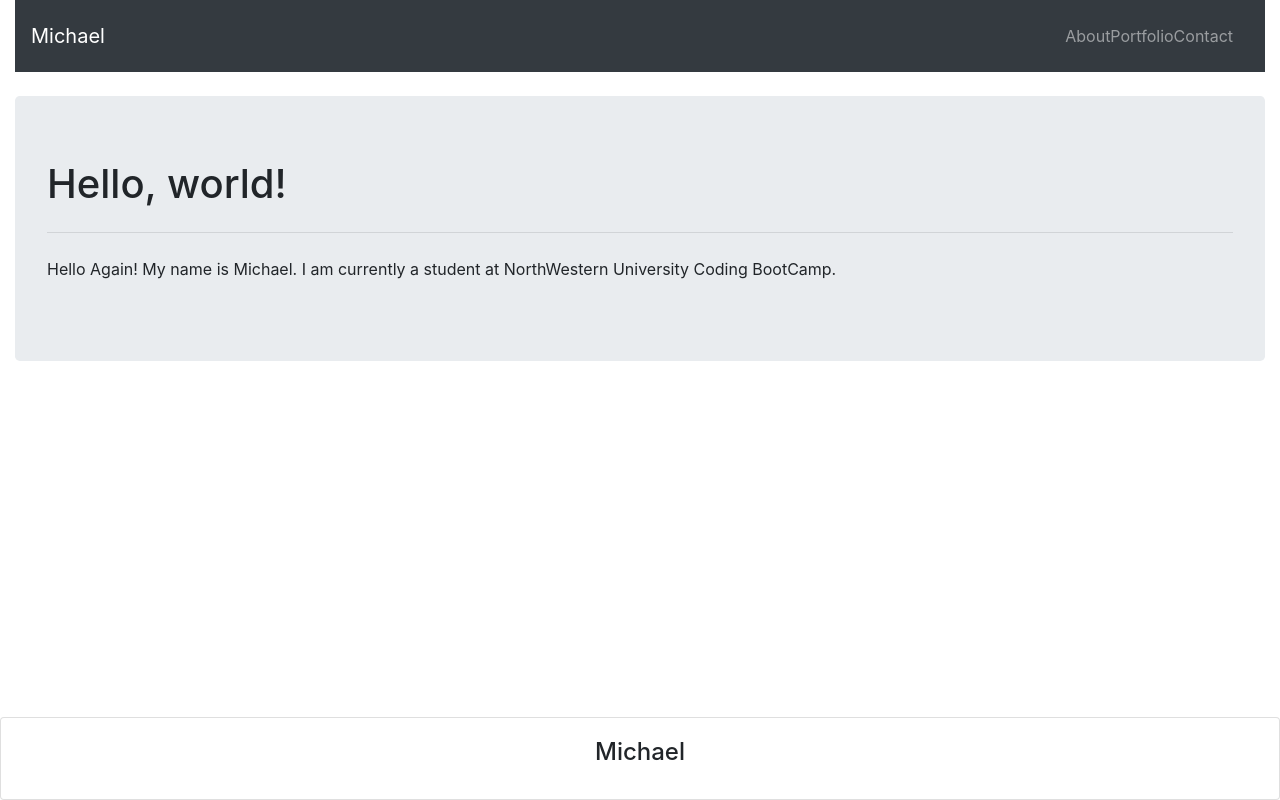
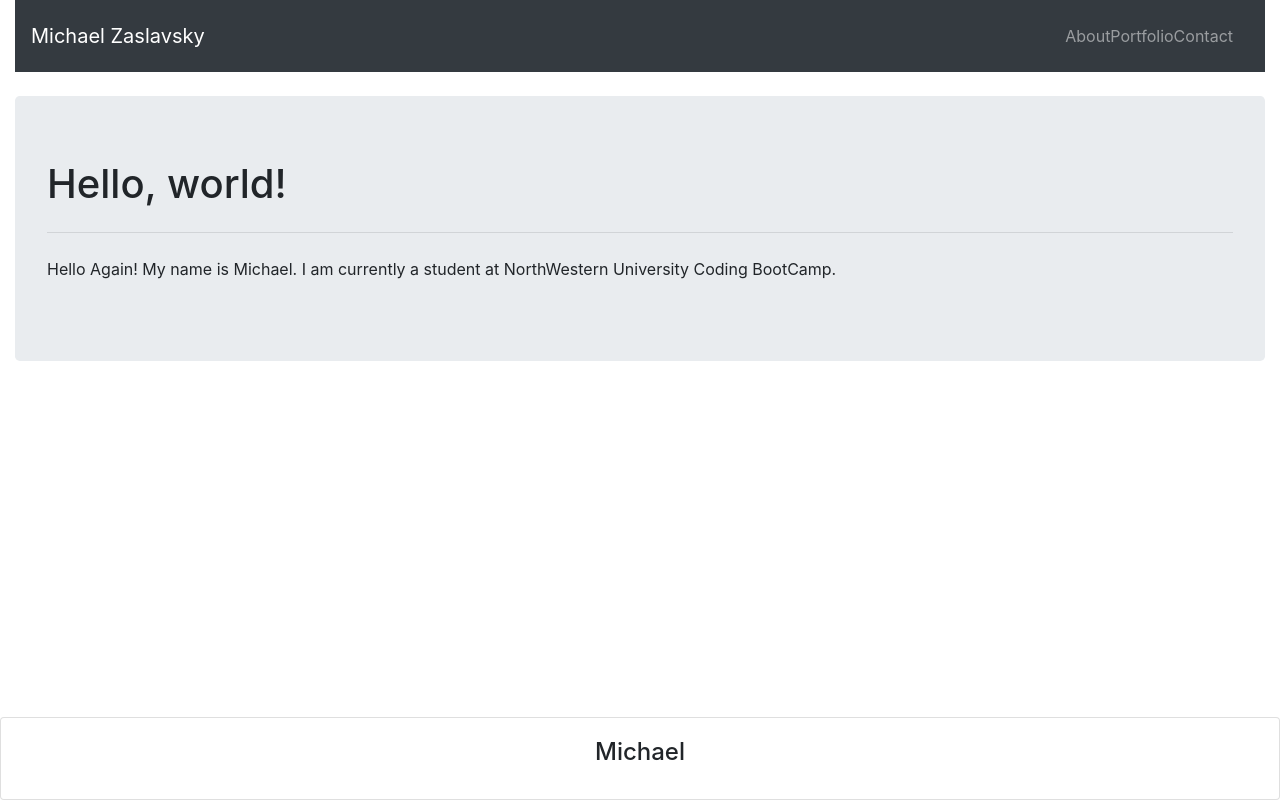
Before and after one commit to MichaelZ002/portfolio, a plain HTML site: page about.html in a window 1280 px wide. Drawn offline with nearby package versions, Linux system fonts and the light colour scheme.

Commit message:
Zaslavsky to nav bar

```diff
--- a/about.html
+++ b/about.html
@@ -10,7 +10,7 @@
 <body>
     <div id="header" class="container-fluid top">
         <nav class="navbar navbar-dark bg-dark">
-            <a class="navbar-brand" href="index.html">Michael</a>
+            <a class="navbar-brand" href="index.html">Michael Zaslavsky </a>
             <header class="navbar" id="navbarSupportedContent">
                 <ul class="navbar-nav list-group-horizontal">
                     <li class="nav-item">
```
Also changed, not shown: contact.html (+1 -1 lines), portfolio.html (+1 -1 lines).
